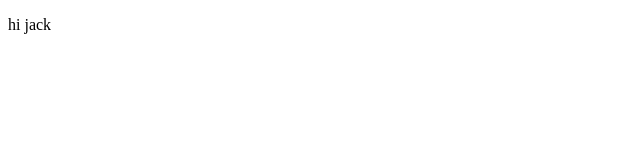
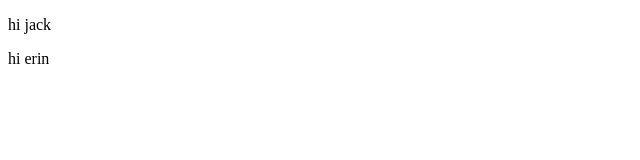
Before and after one commit to StansWebsite/MojoDojoCasaHouse, a plain HTML site: page index.html in a window 1280 px wide. Shown: the full height of the page, 0-640 px from the left. Drawn offline with Linux system fonts and the light colour scheme.

Commit message:
Update index.html

```diff
--- a/index.html
+++ b/index.html
@@ -7,5 +7,6 @@
 </head>
 <body>
     <p>hi jack</p>
+    <p>hi erin</p>
 </body>
 </html>
```
